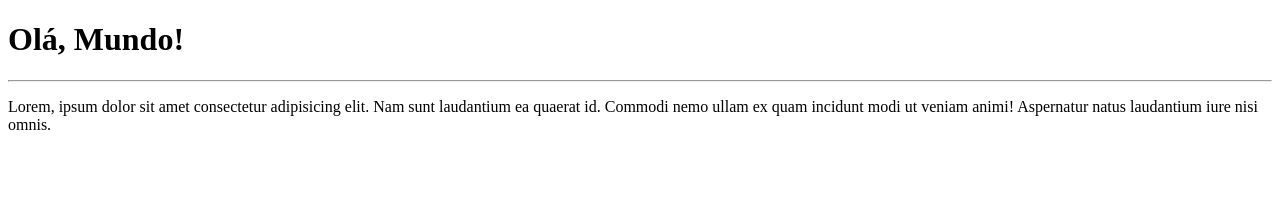
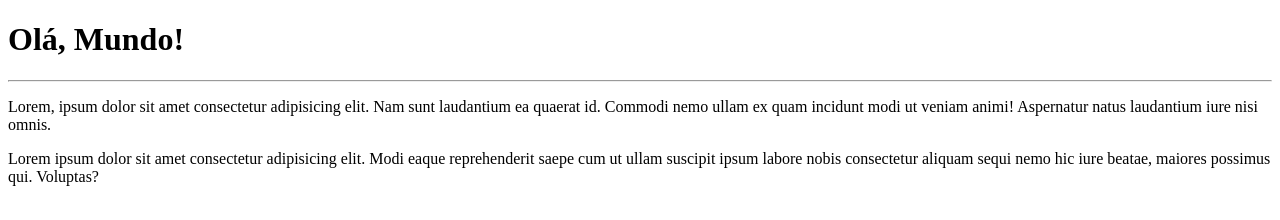
Before and after one commit to osidneysilva/Ola-Mundo, a plain HTML site: page site-exemplo/index.html in a window 1280 px wide. Drawn offline with Linux system fonts and the light colour scheme.

Commit message:
Adicionei o segundo paragrafo

```diff
--- a/site-exemplo/index.html
+++ b/site-exemplo/index.html
@@ -9,5 +9,6 @@
     <h1>Olá, Mundo!</h1>
     <hr>
     <p>Lorem, ipsum dolor sit amet consectetur adipisicing elit. Nam sunt laudantium ea quaerat id. Commodi nemo ullam ex quam incidunt modi ut veniam animi! Aspernatur natus laudantium iure nisi omnis.</p>
+    <p>Lorem ipsum dolor sit amet consectetur adipisicing elit. Modi eaque reprehenderit saepe cum ut ullam suscipit ipsum labore nobis consectetur aliquam sequi nemo hic iure beatae, maiores possimus qui. Voluptas?</p>
 </body>
 </html>
```
